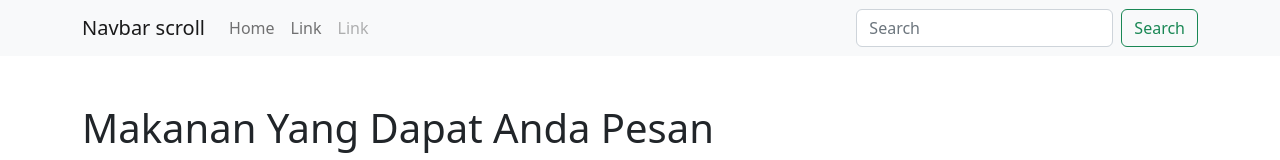
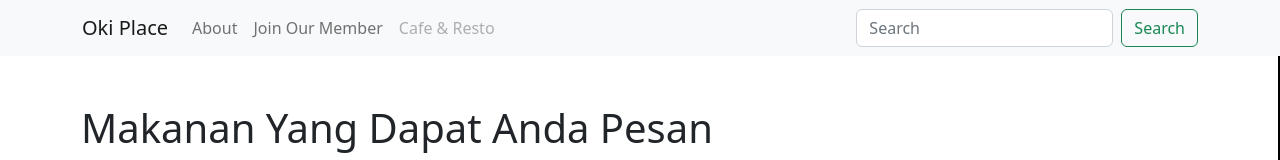
Before and after one commit to okichandra/mini-server-order, a React (Vite) app: page / in a window 1280 px wide. Shown: the top 160 px of the page. Built offline with nearby package versions, Linux system fonts and the light colour scheme.

Commit message:
add right side

```diff
--- a/src/App.jsx
+++ b/src/App.jsx
@@ -1,13 +1,14 @@
 import NavigationBar from './Navbar'
-import DarkVariantExample from './Slider'
 import GroupExample from './Card'
 
 function App() {
   return (
     <>
       <NavigationBar />
-      <DarkVariantExample />
+      <div className="orderingPage">
       <GroupExample />
+      <section className="rightPage"></section>
+      </div>
     </>
   )
 }
--- a/src/Navbar.jsx
+++ b/src/Navbar.jsx
@@ -8,7 +8,7 @@ function NavigationBar() {
     return (
         <Navbar bg="light" expand="lg">
             <Container>
-                <Navbar.Brand href="#">Navbar scroll</Navbar.Brand>
+                <Navbar.Brand href="#">Oki Place</Navbar.Brand>
                 <Navbar.Toggle aria-controls="navbarScroll" />
                 <Navbar.Collapse id="navbarScroll">
                     <Nav
@@ -16,10 +16,10 @@ function NavigationBar() {
                         style={{ maxHeight: '100px' }}
                         navbarScroll
                     >
-                        <Nav.Link href="#action1">Home</Nav.Link>
-                        <Nav.Link href="#action2">Link</Nav.Link>
+                        <Nav.Link href="#action1">About</Nav.Link>
+                        <Nav.Link href="#action2">Join Our Member</Nav.Link>
                         <Nav.Link href="#" disabled>
-                            Link
+                            Cafe & Resto
                         </Nav.Link>
                     </Nav>
                     <Form className="d-flex">
--- a/src/assets/sytle.css
+++ b/src/assets/sytle.css
@@ -1,15 +1,3 @@
-.sliderContainer, .d-block {
-    width: 90%;
-    border-radius: 30px;
-}
-.d-block {
-    filter: brightness(.5);
-}
-.slider-container {
-    display: flex;
-    justify-content: center;
-    margin-top: 5%;
-}
 .card-image {
     height: 200px;
     object-fit: cover;
@@ -38,3 +26,19 @@
     font-size: 15px;
     color: rgb(136, 134, 134);
 }
+.orderingPage {
+    display: flex;
+}
+
+@keyframes slide {
+    0% {
+        width: 0%;
+    }
+    100% {
+        width: 40%;
+    }
+}
+
+.rightPage {
+    border: 1px solid black;
+}
```
